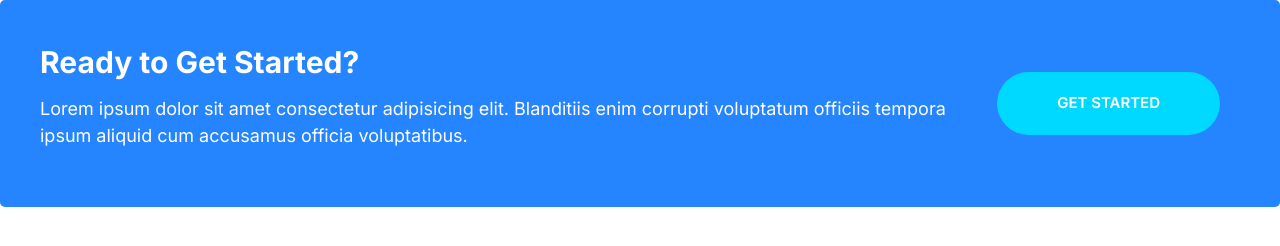
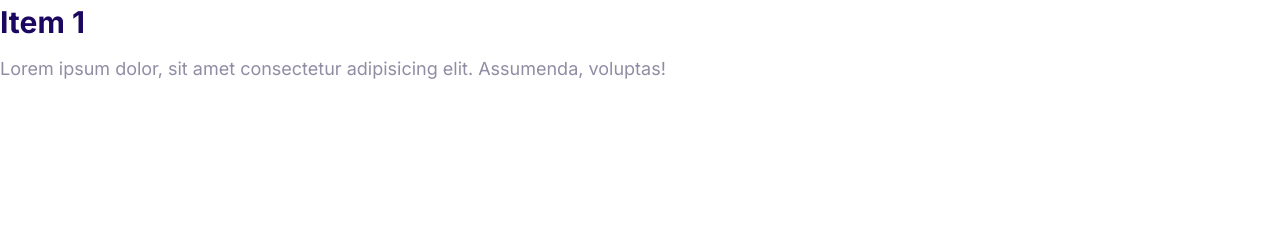
Before and after one commit to selinasonmez/Moshify-Project, a plain HTML site: page index.html in a window 1280 px wide. Drawn offline with Linux system fonts and the light colour scheme.

Commit message:
Built collapsible component.

```diff
--- a/css/styles.css
+++ b/css/styles.css
@@ -168,8 +168,8 @@
   }
 
   .icon--primary {
+    fill: var(--color-primary);
     color: var(--color-primary);
-    fill: var(--color-primary);
   }
 
   .icon--white {
@@ -544,3 +544,36 @@
           margin: 0 2rem;
         }
       }
+
+      /* Collapsibles */
+
+      .collapsible__header {
+        display: flex;
+        justify-content: space-between;
+      }
+
+      .collapsible__heading {
+        margin-top: 0;
+        font-size: 3rem;
+      }
+
+      .collapsible__chevron {
+        transform: rotate(-90deg);
+        transition: transform 0.3s;
+      }
+
+      .collapsible__content {
+        max-height: 0;
+        overflow: hidden;
+        transition: all 0.3s;
+        opacity: 0;
+      }
+
+      .collapsible--expanded .collapsible__chevron {
+transform: rotate(0);
+      }
+
+      .collapsible--expanded .collapsible__content {
+        max-height: 100vh;
+        opacity: 1;
+      }
--- a/index.html
+++ b/index.html
@@ -15,18 +15,18 @@
     <link rel="stylesheet" href="css/normalize.css" class="stylesheet" />
   </head>
   <body>
-    <div class="callout callout--primary">
-      <div class="grid grid--1x2">
-        <div class="callout__content">
-          <h2 class="callout__heading">Ready to Get Started?</h2>
-          <p>
-            Lorem ipsum dolor sit amet consectetur adipisicing elit. Blanditiis
-            enim corrupti voluptatum officiis tempora ipsum aliquid cum
-            accusamus officia voluptatibus.
-          </p>
-        </div>
-        <a href="#" class="btn btn--secondary btn--stretched">Get Started</a>
+    <div class="collapsible collapsible--expanded">
+      <header class="collapsible__header">
+        <h2 class="collapsible__heading">Item 1</h2>
+        <svg class="icon icon--white collapsible__chevron">
+          <use xlink:href="images/sprite.svg#w=chevron"></use>
+        </svg>
+      </header>
+      <div class="collapsible__content">
+        Lorem ipsum dolor, sit amet consectetur adipisicing elit. Assumenda,
+        voluptas!
       </div>
     </div>
+    <script src="js/main.js"></script>
   </body>
 </html>
--- /dev/null
+++ b/js/main.js
@@ -0,0 +1,6 @@
+const collapsibles = document.querySelectorAll(".collapsible");
+collapsibles.forEach((item) =>
+  item.addEventListener("click", function () {
+    this.classList.toggle("collapsible--expanded");
+  })
+);
```
Also changed, not shown: css/components/collapsible.html (added, +13 -0 lines).
